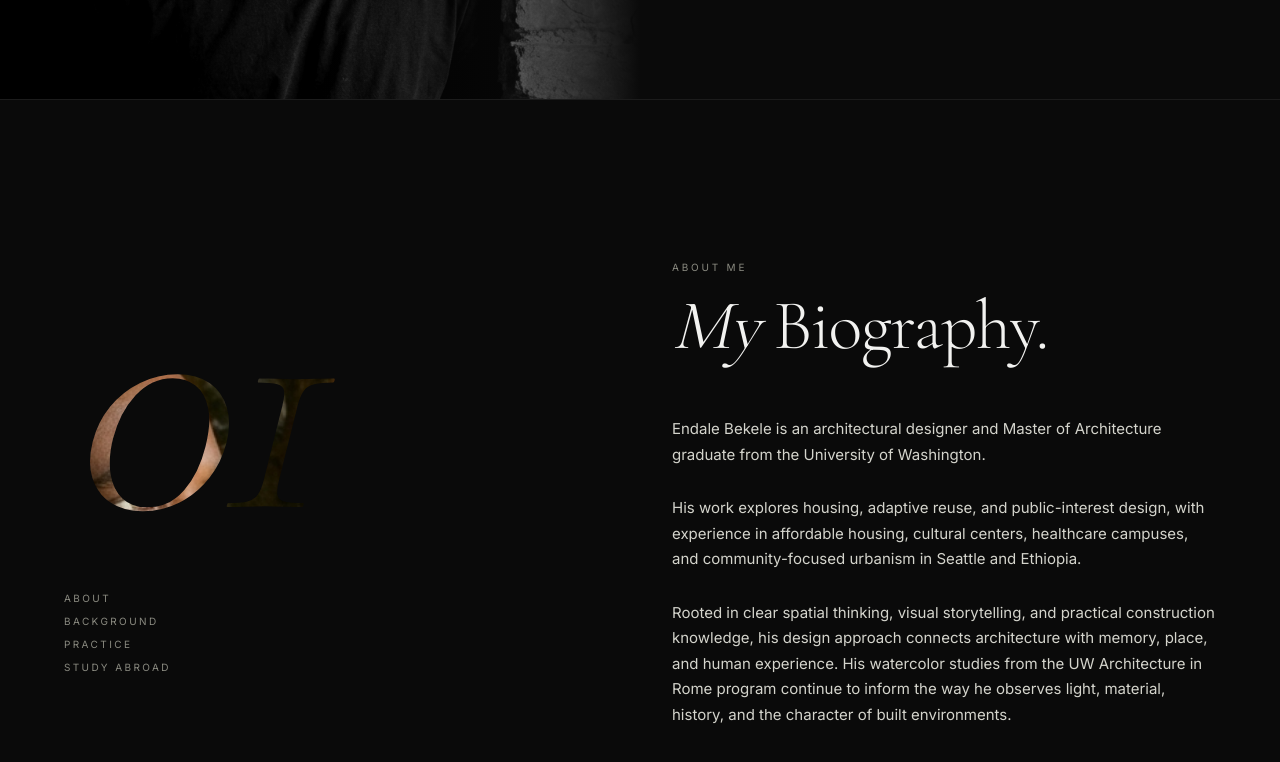
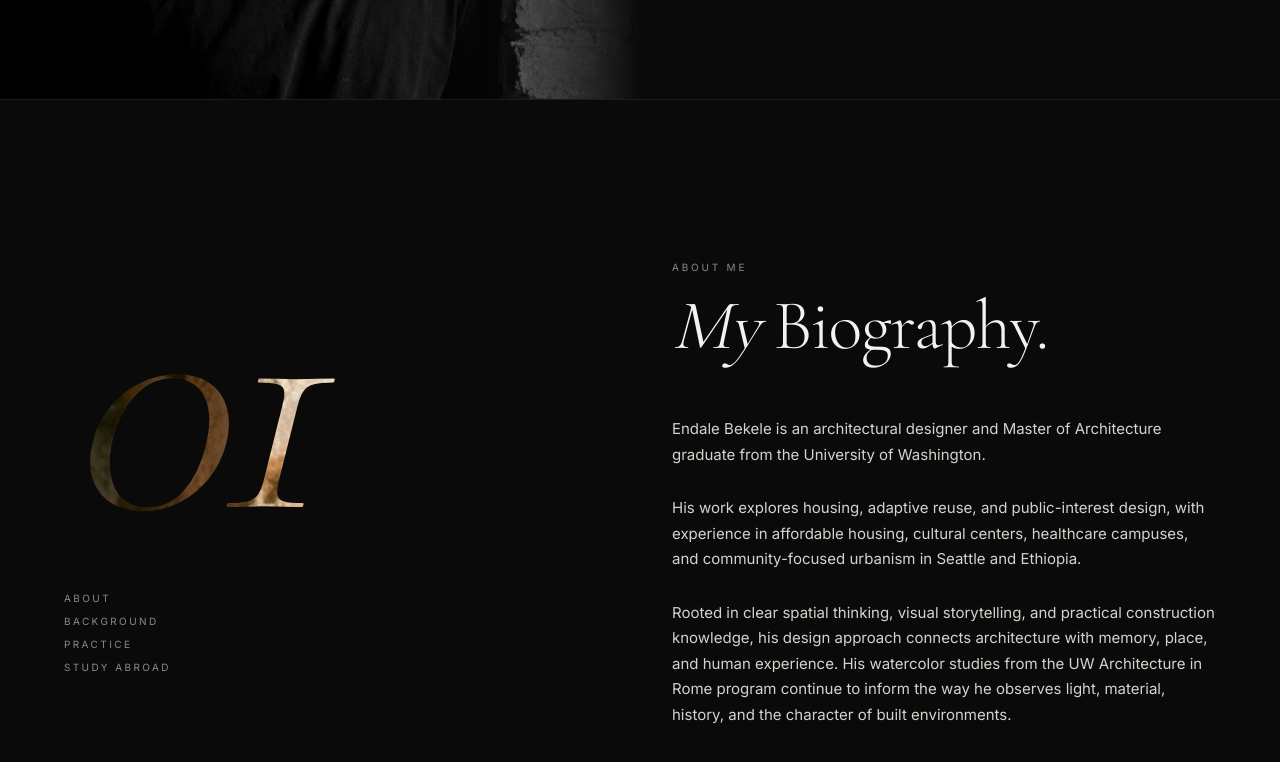
Before and after one commit to eenndduu-blip/portfolio-site, a Next.js app: page / in a window 1280 px wide. Shown: the part 773-1535 px from the top of the page. Built offline with nearby package versions, Linux system fonts and the light colour scheme.

Commit message:
Reposition 01 image-fill to the brighter brick side of the portrait

```diff
--- a/src/app/page.tsx
+++ b/src/app/page.tsx
@@ -167,8 +167,8 @@ export default function Home() {
                 className="block bg-clip-text text-transparent"
                 style={{
                   backgroundImage: `url(/portrait-brick.png)`,
-                  backgroundSize: "260% auto",
-                  backgroundPosition: "85% 45%",
+                  backgroundSize: "300% auto",
+                  backgroundPosition: "100% 35%",
                   WebkitBackgroundClip: "text",
                   WebkitTextFillColor: "transparent",
                 }}
```
